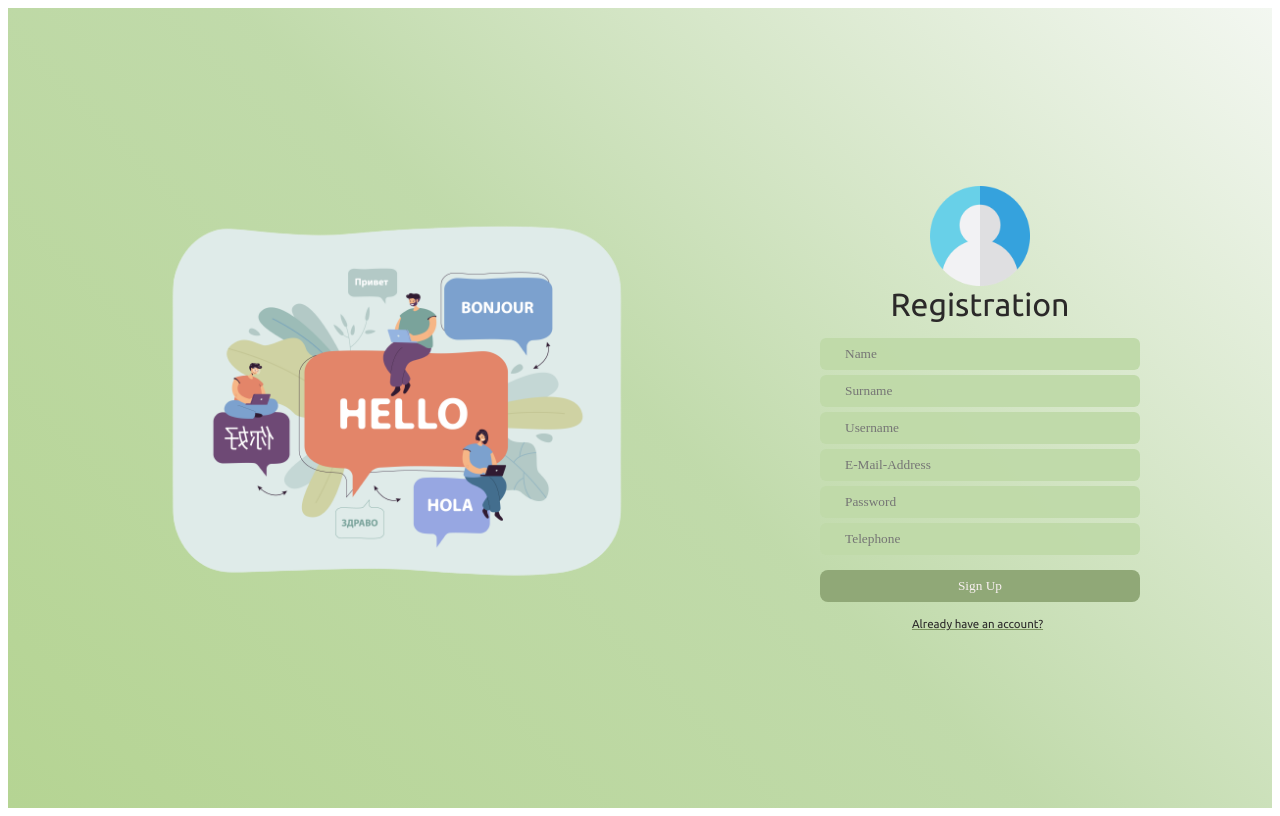
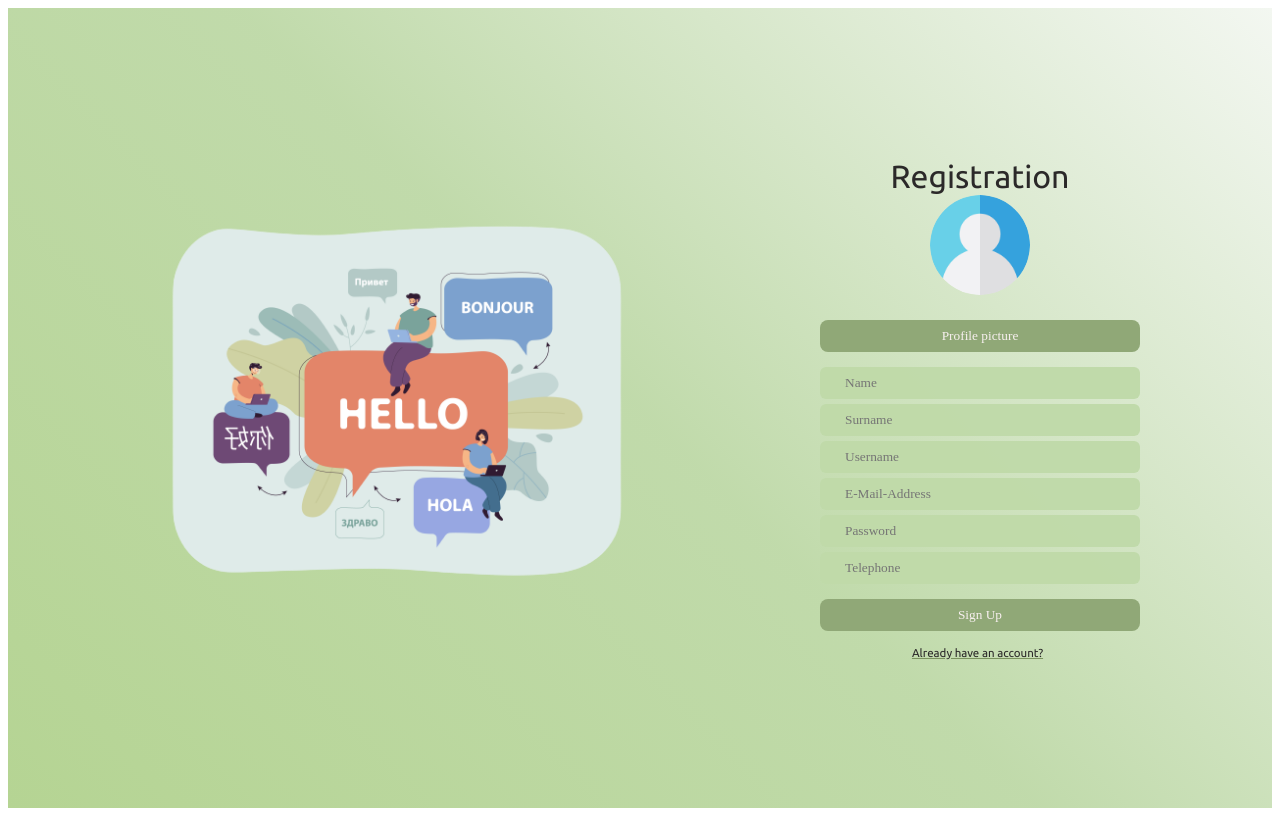
Before and after one commit to BasakKurtLab/Lets-Share-App, a Vue app: page / in a window 1280 px wide. Both pictures are taken after a click on the link "Sign Up". Built offline with nearby package versions, Linux system fonts and the light colour scheme.

Commit message:
image added

```diff
--- a/src/components/Login.vue
+++ b/src/components/Login.vue
@@ -33,10 +33,14 @@
 
           <div class="formContainer" v-show="new_user">
 
-          <img src="../assets/user.png">
+
           <h1>Registration</h1>
+          <img :src="selectedImage == null ? '../user.png' : selectedImage" >
 
-        <form >
+
+        <form enctype="multipart/form-data">
+        <input ref="file" type="file" style="display: none;" @change="onChange($event)" name="image">
+        <button  type="button" @click="$refs.file.click()">Profile picture</button>
         <input type="text" placeholder="Name" v-model ="r_name"  required>
         <input type="text" placeholder="Surname" v-model="r_surname" required>
         <input type="text" placeholder="Username" v-model="r_username" required>
@@ -75,12 +79,19 @@
       r_username:"",
       r_email:"",
       r_pass:"",
-      r_tel:""
+      r_tel:"",
+      r_img:"",
+      selectedImage: null
+
 
 
             }
         },
         methods: {
+          onChange(e) {
+                const file = e.target.files[0];
+                this.selectedImage = URL.createObjectURL(file);
+            },
           reg(){
             this.new_user= !this.new_user;
             if(this.new_user){
@@ -151,6 +162,7 @@
 
 
       const formData = new FormData();
+      // formData.append("image", this.selectedImage, this.selectedImage.name );
       formData.append("name", this.r_name);
       formData.append("surname", this.r_surname);
       formData.append("username", this.r_username);
@@ -275,9 +287,13 @@ h1, h5 {
   justify-content: center;
 
 }
+
 .formContainer > img {
   width: 100px;
   margin: 0 auto;
+  border-radius: 50%;
+  overflow: hidden;
+
 }
 .formContainer h5 {
   margin: 0;
```
